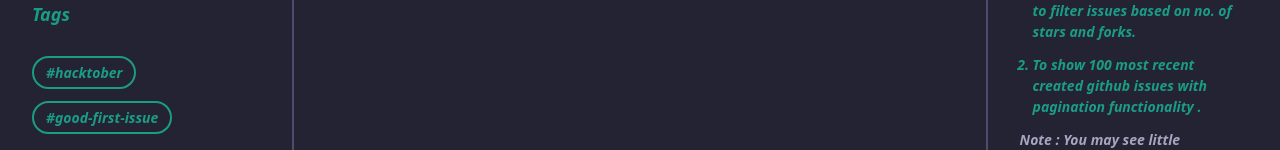
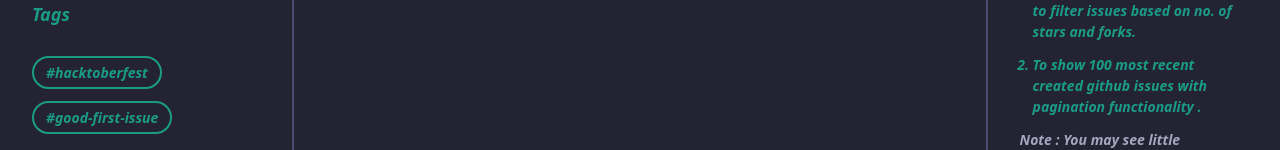
Before and after one commit to anand346/findissues, a Next.js app: page / in a window 1280 px wide. Shown: the part 453-603 px from the top of the page. Built offline with nearby package versions, Linux system fonts and the light colour scheme.

Commit message:
fixed sidebar issue

```diff
--- a/components/LeftSidebar.js
+++ b/components/LeftSidebar.js
@@ -52,7 +52,7 @@ export default function LeftSidebar() {
             <div className={` advance_search_content mb-4 w-full flex items-start justify-start flex-wrap space-y-3`} >
                 {tags.map((tag) => {
                     return (
-                    <a
+                    <Link
                         href={`/search/${tag.query}`}
                         key={tag.query}
                         className={`first:mt-3 cursor-pointer`}
@@ -64,7 +64,7 @@ export default function LeftSidebar() {
                       } cursor-pointer mr-2 lang_name  px-3 py-1 text-center border-main_primary border-[2px] rounded-[20px] italic font-semibold text-main_primary text-[12px] lg:text-[14px] transition-all transform md:hover:scale-105`}>
                         {tag.tag_name}
                         </div>
-                    </a>
+                    </Link>
                     );
                 })}
             </div>
--- a/components/Navbar.js
+++ b/components/Navbar.js
@@ -45,6 +45,7 @@ export default function Navbar() {
                                     return (
                                     <Link
                                         href={`/search/${lang.query}`}
+                                        onClick={() => setShowSidebar(false)}
                                         key={lang.query}
                                         className={`first:mt-3 cursor-pointer`}
                                     >
@@ -71,6 +72,7 @@ export default function Navbar() {
                                         <Link
                                             href={`/search/${tag.query}`}
                                             key={tag.query}
+                                            onClick={() => setShowSidebar(false)}
                                             className={`first:mt-3 cursor-pointer`}
                                         >
                                             <div className={`${
--- a/helper/tags.js
+++ b/helper/tags.js
@@ -1,7 +1,7 @@
 
 export const tags = [
     {
-        tag_name : "#hacktober",
+        tag_name : "#hacktoberfest",
         query : "hacktoberfest"
     },
     {
```
